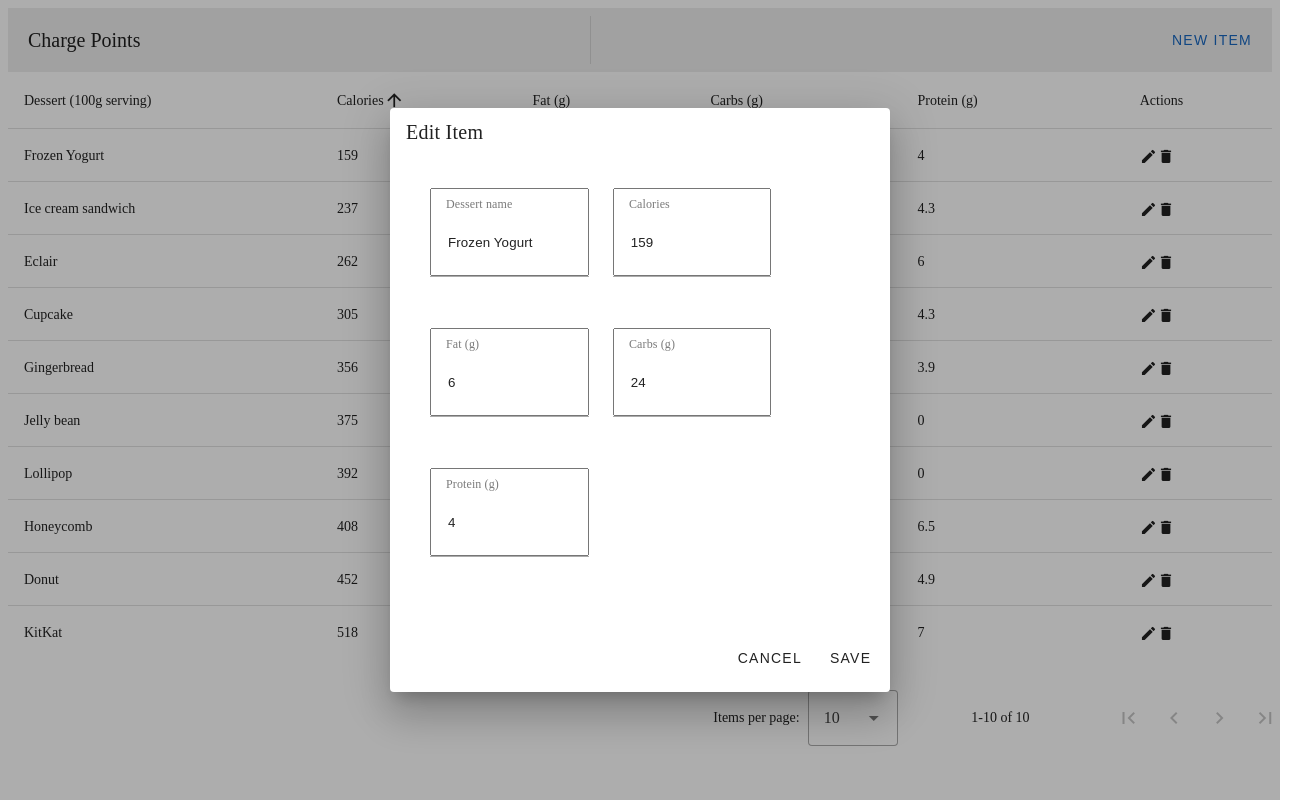
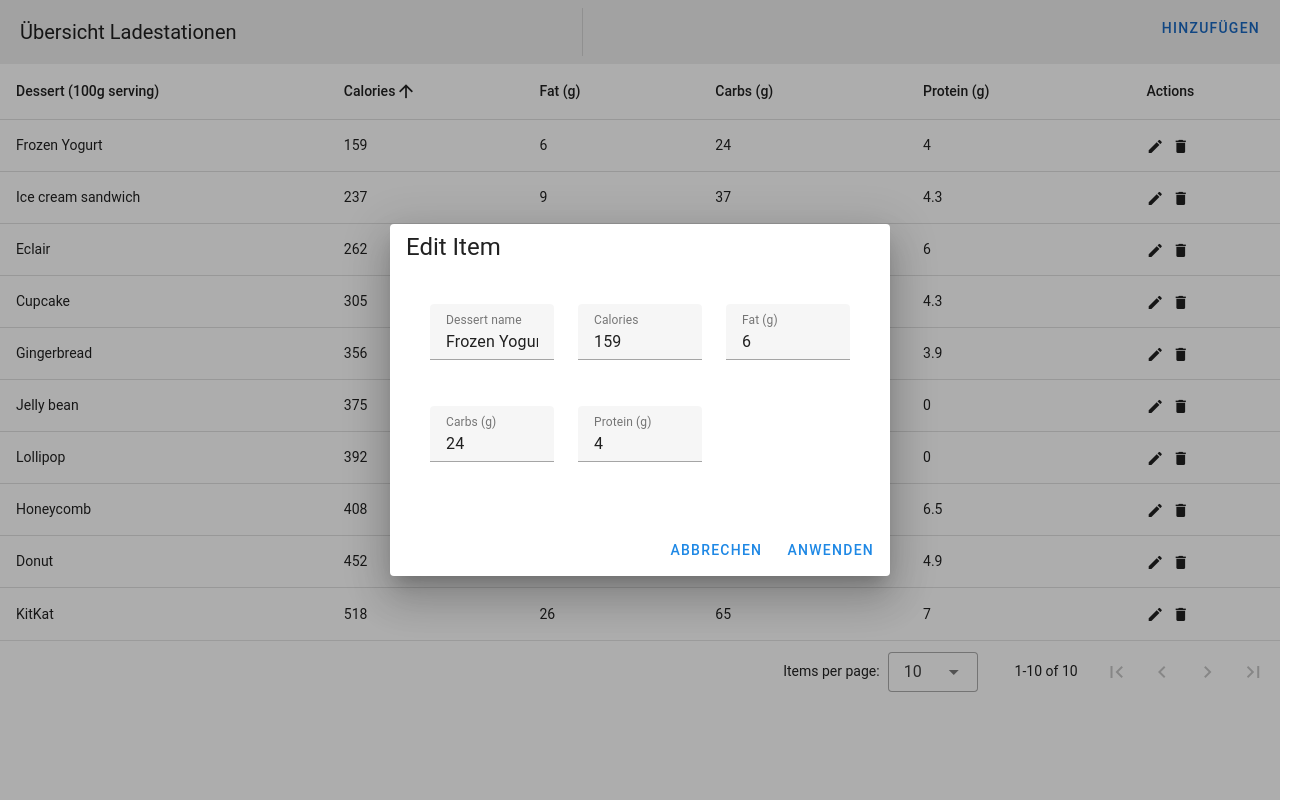
Before and after one commit to ges0909/ocpp-charge-point-simulator-dashboard, a Vue app: page / in a window 1280 px wide. Both pictures are taken after a click on the button 1148 px from the left and 156 px from the top of the page. Shown: the whole page, 1308 px wide, since content can reach past the window. Built offline with nearby package versions, Linux system fonts and the light colour scheme.

Commit message:
I18N added

```diff
--- a/package.json
+++ b/package.json
@@ -13,6 +13,7 @@
     "@mdi/font": "^7.4.47",
     "vite-plugin-vuetify": "^2.0.4",
     "vue": "^3.5.12",
+    "vue-i18n": "^10.0.4",
     "vuetify": "^3.7.3"
   },
   "devDependencies": {
--- a/src/components/ChargePointTable.vue
+++ b/src/components/ChargePointTable.vue
@@ -6,21 +6,21 @@
   >
     <template v-slot:top>
       <v-toolbar flat>
-        <v-toolbar-title>Charge Points</v-toolbar-title>
+        <v-toolbar-title>
+          {{ $t("message.title") }}
+        </v-toolbar-title>
         <v-divider class="mx-4" inset vertical></v-divider>
         <v-spacer></v-spacer>
         <v-dialog v-model="dialog" max-width="500px">
           <template v-slot:activator="{ props }">
             <v-btn class="mb-2" color="primary" dark v-bind="props">
-              New Item
+              {{ $t("message.add") }}
             </v-btn>
           </template>
-
           <v-card>
             <v-card-title>
               <span class="text-h5">{{ formTitle }}</span>
             </v-card-title>
-
             <v-card-text>
               <v-container>
                 <v-row>
@@ -57,33 +57,33 @@
                 </v-row>
               </v-container>
             </v-card-text>
-
             <v-card-actions>
               <v-spacer></v-spacer>
               <v-btn color="blue-darken-1" variant="text" @click="close">
-                Cancel
+                {{ $t("message.cancel") }}
               </v-btn>
               <v-btn color="blue-darken-1" variant="text" @click="save">
-                Save
+                {{ $t("message.apply") }}
               </v-btn>
             </v-card-actions>
           </v-card>
         </v-dialog>
         <v-dialog v-model="dialogDelete" max-width="500px">
           <v-card>
-            <v-card-title class="text-h5"
-              >Are you sure you want to delete this item?</v-card-title
-            >
+            <v-card-title class="text-h5">
+              {{ $t("message.remove") }}
+            </v-card-title>
             <v-card-actions>
               <v-spacer></v-spacer>
-              <v-btn color="blue-darken-1" variant="text" @click="closeDelete"
-                >Cancel</v-btn
-              >
+              <v-btn color="blue-darken-1" variant="text" @click="closeDelete">
+                {{ $t("message.cancel") }}
+              </v-btn>
               <v-btn
                 color="blue-darken-1"
                 variant="text"
                 @click="deleteItemConfirm"
-                >OK</v-btn
+              >
+                {{ $t("message.ok") }}</v-btn
               >
               <v-spacer></v-spacer>
             </v-card-actions>
@@ -91,14 +91,12 @@
         </v-dialog>
       </v-toolbar>
     </template>
-
     <template v-slot:item.actions="{ item }">
       <v-icon class="me-2" size="small" @click="editItem(item)">
         mdi-pencil
       </v-icon>
       <v-icon size="small" @click="deleteItem(item)"> mdi-delete </v-icon>
     </template>
-
     <template v-slot:no-data>
       <v-btn color="primary" @click="initialize"> Reset </v-btn>
     </template>
--- a/src/main.ts
+++ b/src/main.ts
@@ -1,14 +1,15 @@
 import { createApp } from "vue";
 
+import "vuetify/lib/styles/main.css";
+import { createVuetify } from "vuetify";
+import * as components from "vuetify/components";
+import * as directives from "vuetify/directives";
+import { fa } from "vuetify/iconsets/fa";
+import { aliases, mdi } from "vuetify/iconsets/mdi";
 import "@mdi/font/css/materialdesignicons.css";
 import "@fortawesome/fontawesome-free/css/all.css";
 
-import { createVuetify } from "vuetify";
-import * as components from "vuetify/components";
-import * as directives from "vuetify/directives";
-
-import { fa } from "vuetify/iconsets/fa";
-import { aliases, mdi } from "vuetify/iconsets/mdi";
+import { createI18n } from "vue-i18n";
 
 // import "./style.css";
 import App from "./App.vue";
@@ -31,4 +32,31 @@
   directives,
 });
 
-app.use(vuetify).mount("#app");
+const i18n = createI18n({
+  locale: "de",
+  fallbackLocale: "en",
+  messages: {
+    de: {
+      message: {
+        add: "Hinzufügen",
+        apply: "Anwenden",
+        ok: "OK",
+        cancel: "Abbrechen",
+        remove: "Ladestation entfernen?",
+        title: "Übersicht Ladestationen",
+      },
+    },
+    en: {
+      message: {
+        add: "Add",
+        apply: "Apply",
+        ok: "OK",
+        cancel: "Cancel",
+        remove: "Remove the charging station?",
+        title: "Overview o charging stations",
+      },
+    },
+  },
+});
+
+app.use(vuetify).use(i18n).mount("#app");
```
Also changed, not shown: 2 other files (tests, documents, lock files or other folders).
